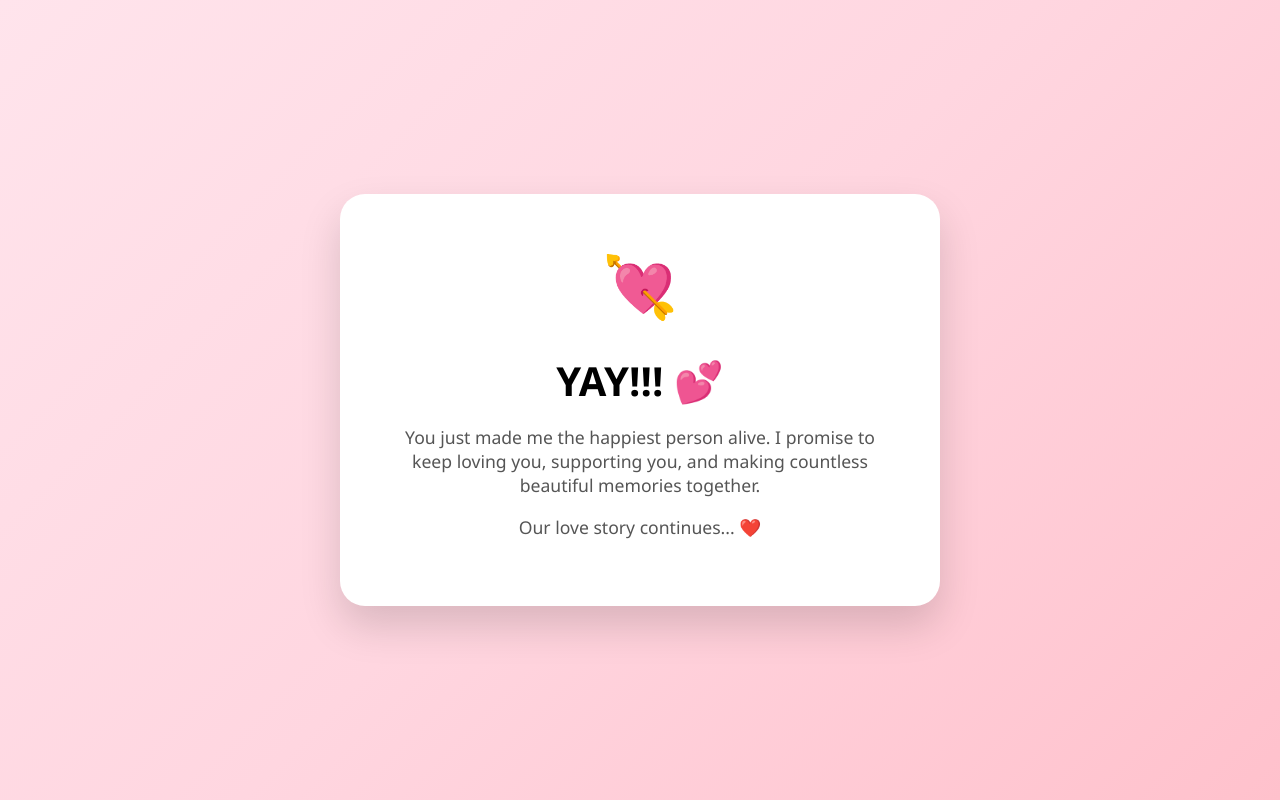
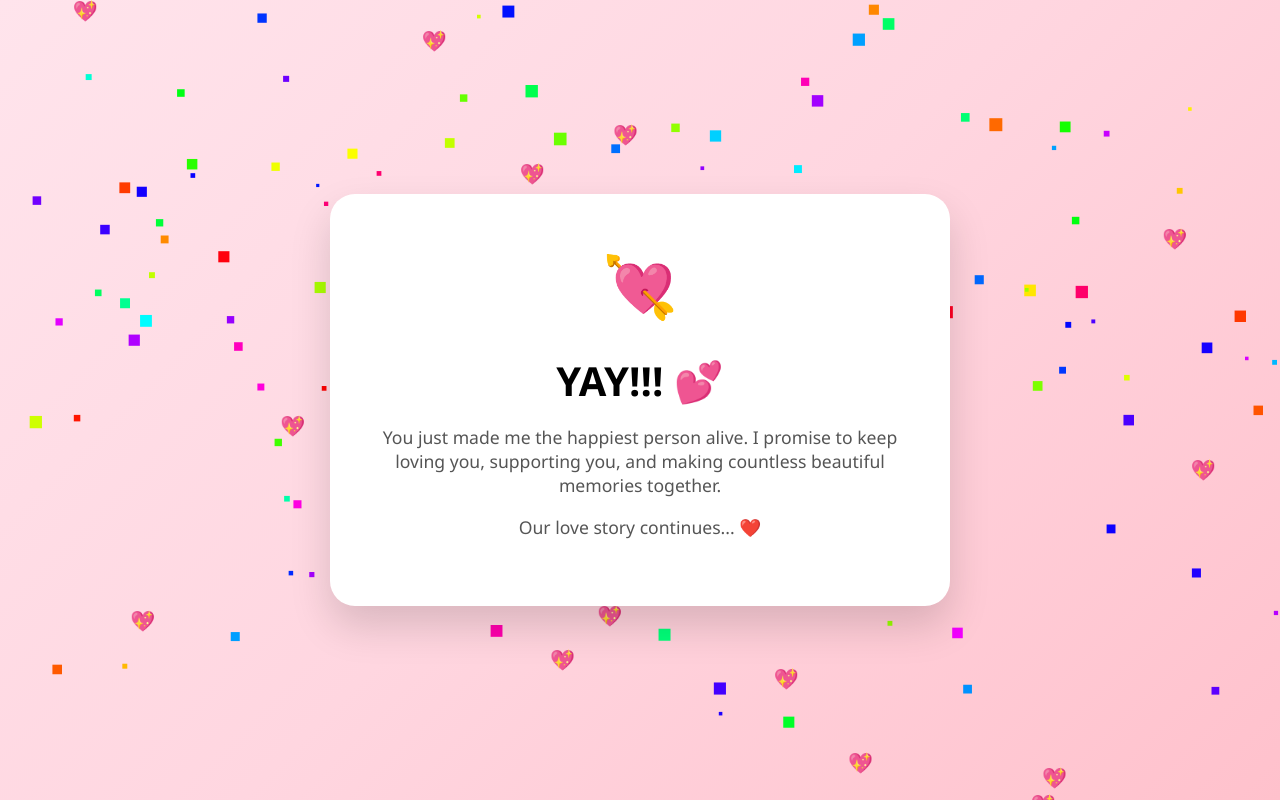
Before and after one commit to pranjal2209/munnukisonu.github.io, a plain HTML site: page index.html in a window 1280 px wide. Both pictures are taken after a click on the button "Yes 💖". Drawn offline with Linux system fonts and the light colour scheme.

```diff
--- a/index.html
+++ b/index.html
@@ -1,98 +1,135 @@
 <!DOCTYPE html>
+
 <html lang="en">
 <head>
 <meta charset="UTF-8">
 <meta name="viewport" content="width=device-width, initial-scale=1.0">
+
 <title>Will You Be My Valentine?</title>
+
 <style>
-    body {
-      margin: 0;
-      height: 100vh;
-      display: flex;
-      align-items: center;
-      justify-content: center;
-      font-family: 'Segoe UI', sans-serif;
-      background: linear-gradient(135deg, #ffe4ec, #ffd6e0, #ffc1cc);
-      overflow: hidden;
+
+body{
+margin:0;
+height:100vh;
+display:flex;
+align-items:center;
+justify-content:center;
+font-family:'Segoe UI',sans-serif;
+background:linear-gradient(135deg,#ffe4ec,#ffd6e0,#ffc1cc);
+overflow:hidden;
 }
 
-    .card {
-      background: white;
-      padding: 50px;
-      border-radius: 25px;
-      text-align: center;
-      max-width: 500px;
-      box-shadow: 0 20px 40px rgba(0,0,0,0.15);
-      position: relative;
+/* Falling Hearts */
+.heart-bg{
+position:fixed;
+top:0;
+left:0;
+font-size:20px;
+animation:fall linear forwards;
+pointer-events:none;
 }
 
-    h1 {
-      font-size: 2.5rem;
-      margin-bottom: 10px;
+@keyframes fall{
+0%{transform:translateY(-10vh);}
+100%{transform:translateY(110vh);}
 }
 
-    p {
-      color: #555;
-      font-size: 1.1rem;
+.card{
+background:white;
+padding:50px;
+border-radius:25px;
+text-align:center;
+max-width:520px;
+box-shadow:0 20px 40px rgba(0,0,0,0.15);
+position:relative;
+z-index:2;
 }
 
-    .heart {
-      font-size: 60px;
-      animation: pulse 1.5s infinite;
+h1{
+font-size:2.5rem;
+margin-bottom:10px;
 }
 
-    @keyframes pulse {
-      0% { transform: scale(1); }
-      50% { transform: scale(1.2); }
-      100% { transform: scale(1); }
+p{
+color:#555;
+font-size:1.1rem;
 }
 
-    .buttons {
-      margin-top: 30px;
-      display: flex;
-      gap: 20px;
-      justify-content: center;
-      position: relative;
+.heart{
+font-size:60px;
+animation:pulse 1.5s infinite;
 }
 
-    button {
-      padding: 15px 30px;
-      font-size: 1.1rem;
-      border-radius: 12px;
-      border: none;
-      cursor: pointer;
-      transition: 0.2s;
+@keyframes pulse{
+0%{transform:scale(1);}
+50%{transform:scale(1.2);}
+100%{transform:scale(1);}
 }
 
-    #yesBtn {
-      background: #ff4d6d;
-      color: white;
+.buttons{
+margin-top:30px;
+display:flex;
+gap:20px;
+justify-content:center;
+position:relative;
 }
 
-    #yesBtn:hover {
-      transform: scale(1.1);
+button{
+padding:15px 30px;
+font-size:1.1rem;
+border-radius:12px;
+border:none;
+cursor:pointer;
+transition:0.25s;
 }
 
-    #noBtn {
-      background: white;
-      border: 2px solid #ddd;
-      position: relative;
+#yesBtn{
+background:#ff4d6d;
+color:white;
 }
 
-    #success {
-      display: none;
+#yesBtn:hover{
+transform:scale(1.15);
+}
+
+#noBtn{
+background:white;
+border:2px solid #ddd;
+}
+
+#success{
+display:none;
+}
+
+/* Confetti */
+#confetti{
+position:fixed;
+top:0;
+left:0;
+width:100%;
+height:100%;
+pointer-events:none;
+z-index:1;
 }
 
 </style>
+
 </head>
+
 <body>
+
+<canvas id="confetti"></canvas>
 
 <div class="card" id="proposal">
 <div class="heart">❤️</div>
+
 <h1>Will You Be My Valentine?</h1>
+
 <p>
-    From the moment you came into my life, everything became brighter, warmer,
-    and filled with love. I can't imagine my days without you.
+From the moment you came into my life, everything became brighter,
+warmer, and filled with love.
+I can't imagine my days without you.
 <br><br>
 So here's a little question straight from my heart...
 </p>
@@ -105,30 +142,161 @@
 
 <div class="card" id="success">
 <div class="heart">💘</div>
+
 <h1>YAY!!! 💕</h1>
+
 <p>
-    You just made me the happiest person alive. I promise to keep loving you,
-    supporting you, and making countless beautiful memories together.
+You just made me the happiest person alive.
+I promise to keep loving you, supporting you,
+and making countless beautiful memories together.
 </p>
+
 <p>Our love story continues... ❤️</p>
 </div>
 
+<!-- Music -->
+
+<audio id="music" loop>
+<source src="https://cdn.pixabay.com/download/audio/2022/03/15/audio_c8a2b6c13a.mp3?filename=romantic-love-11786.mp3" type="audio/mp3">
+</audio>
+
 <script>
-  const yesBtn = document.getElementById('yesBtn');
-  const noBtn = document.getElementById('noBtn');
-  const proposal = document.getElementById('proposal');
-  const success = document.getElementById('success');
 
-  yesBtn.addEventListener('click', () => {
-    proposal.style.display = 'none';
-    success.style.display = 'block';
+const yesBtn=document.getElementById('yesBtn');
+const noBtn=document.getElementById('noBtn');
+const proposal=document.getElementById('proposal');
+const success=document.getElementById('success');
+const music=document.getElementById('music');
+
+////////////////////////////
+// Falling Hearts
+////////////////////////////
+
+setInterval(()=>{
+const heart=document.createElement("div");
+heart.classList.add("heart-bg");
+heart.innerHTML="💖";
+
+heart.style.left=Math.random()*100+"vw";
+heart.style.animationDuration=(Math.random()*3+4)+"s";
+
+document.body.appendChild(heart);
+
+setTimeout(()=>heart.remove(),7000);
+
+},300);
+
+////////////////////////////
+// Confetti
+////////////////////////////
+
+const canvas=document.getElementById('confetti');
+const ctx=canvas.getContext('2d');
+
+canvas.width=window.innerWidth;
+canvas.height=window.innerHeight;
+
+let pieces=[];
+
+function createConfetti(){
+for(let i=0;i<180;i++){
+pieces.push({
+x:Math.random()*canvas.width,
+y:Math.random()*canvas.height-canvas.height,
+size:Math.random()*10+3,
+speed:Math.random()*3+2,
+angle:Math.random()*360
+});
+}
+}
+
+function drawConfetti(){
+ctx.clearRect(0,0,canvas.width,canvas.height);
+
+pieces.forEach(p=>{
+ctx.beginPath();
+ctx.rect(p.x,p.y,p.size,p.size);
+ctx.fillStyle=`hsl(${Math.random()*360},100%,50%)`;
+ctx.fill();
+
+p.y+=p.speed;
+p.x+=Math.sin(p.angle);
+
+if(p.y>canvas.height){
+p.y=-10;
+}
 });
 
-  noBtn.addEventListener('mouseover', () => {
-    const x = Math.floor(Math.random() * 300) - 150;
-    const y = Math.floor(Math.random() * 300) - 150;
-    noBtn.style.transform = `translate(${x}px, ${y}px)`;
+requestAnimationFrame(drawConfetti);
+}
+
+////////////////////////////
+// YES CLICK
+////////////////////////////
+
+yesBtn.addEventListener('click',()=>{
+
+proposal.style.display='none';
+success.style.display='block';
+
+music.play();
+
+createConfetti();
+drawConfetti();
+
 });
+
+////////////////////////////
+// NO BUTTON MAGIC 😄
+////////////////////////////
+
+const messages=[
+"Please don't click No 😢",
+"Are you sure? 🥺",
+"Think again ❤️",
+"I'll cook for you forever 🍝",
+"You are my favorite person 💕",
+"My heart will cry 💔",
+"I'll binge-watch anything with you 😄",
+"Life is better with you ✨",
+"Give love a chance 😭",
+"You're too special to lose 💘",
+"Say YES instead 😍",
+"Don't run from destiny 😉"
+];
+
+let msgIndex=0;
+let yesScale=1;
+let noScale=1;
+
+noBtn.addEventListener('mouseover',()=>{
+
+// Change text
+noBtn.innerText=messages[msgIndex % messages.length];
+msgIndex++;
+
+// Move button
+const x=Math.random()*300-150;
+const y=Math.random()*300-150;
+
+noBtn.style.position="relative";
+noBtn.style.transform=`translate(${x}px,${y}px) scale(${noScale})`;
+
+// Grow YES
+yesScale+=0.05;
+yesBtn.style.transform=`scale(${yesScale})`;
+
+// Shrink NO
+noScale-=0.04;
+if(noScale<0.4) noScale=0.4;
+
+});
+
+window.addEventListener('resize',()=>{
+canvas.width=window.innerWidth;
+canvas.height=window.innerHeight;
+});
+
 </script>
 
 </body>
```
Lines whose indentation alone changed are shown as unchanged.
